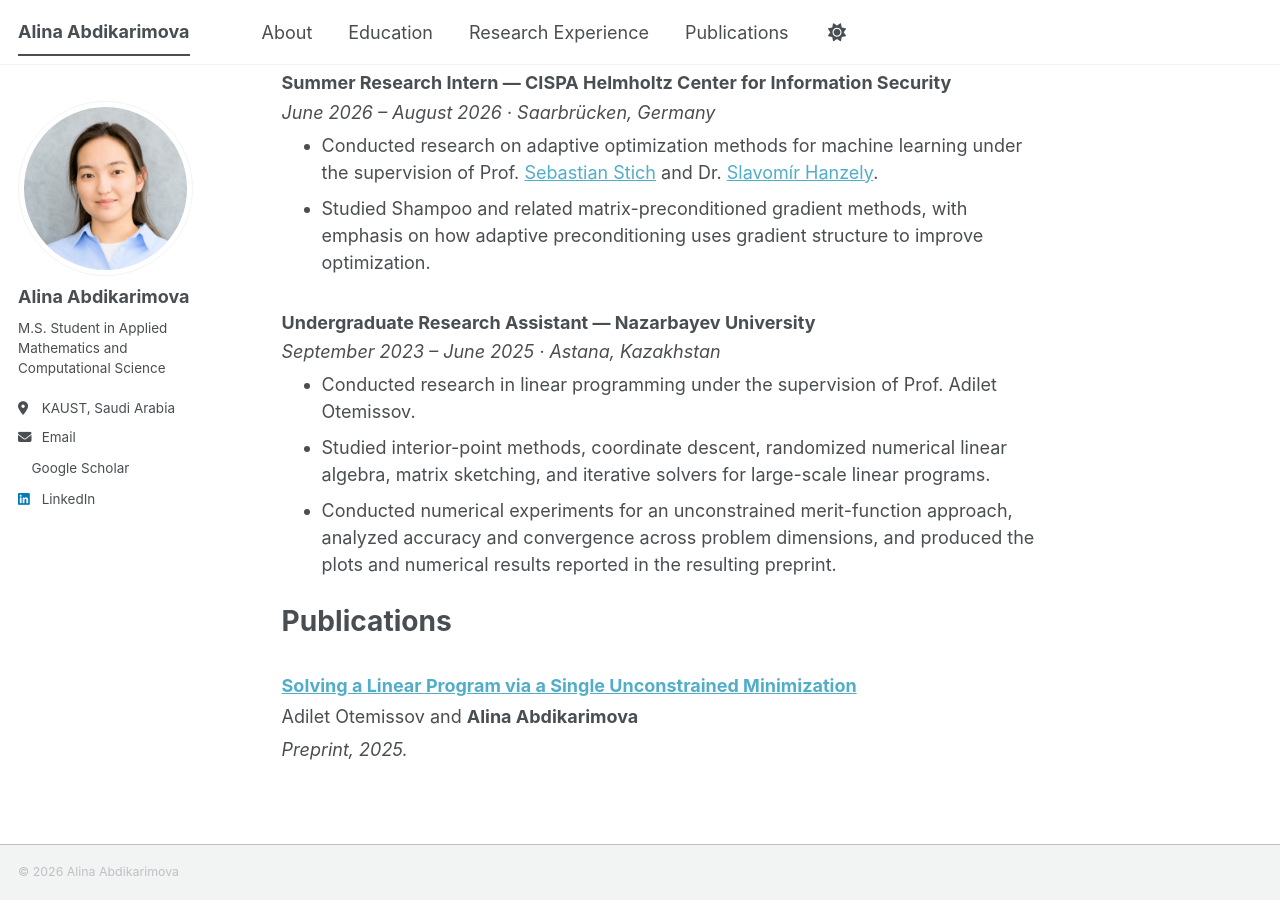
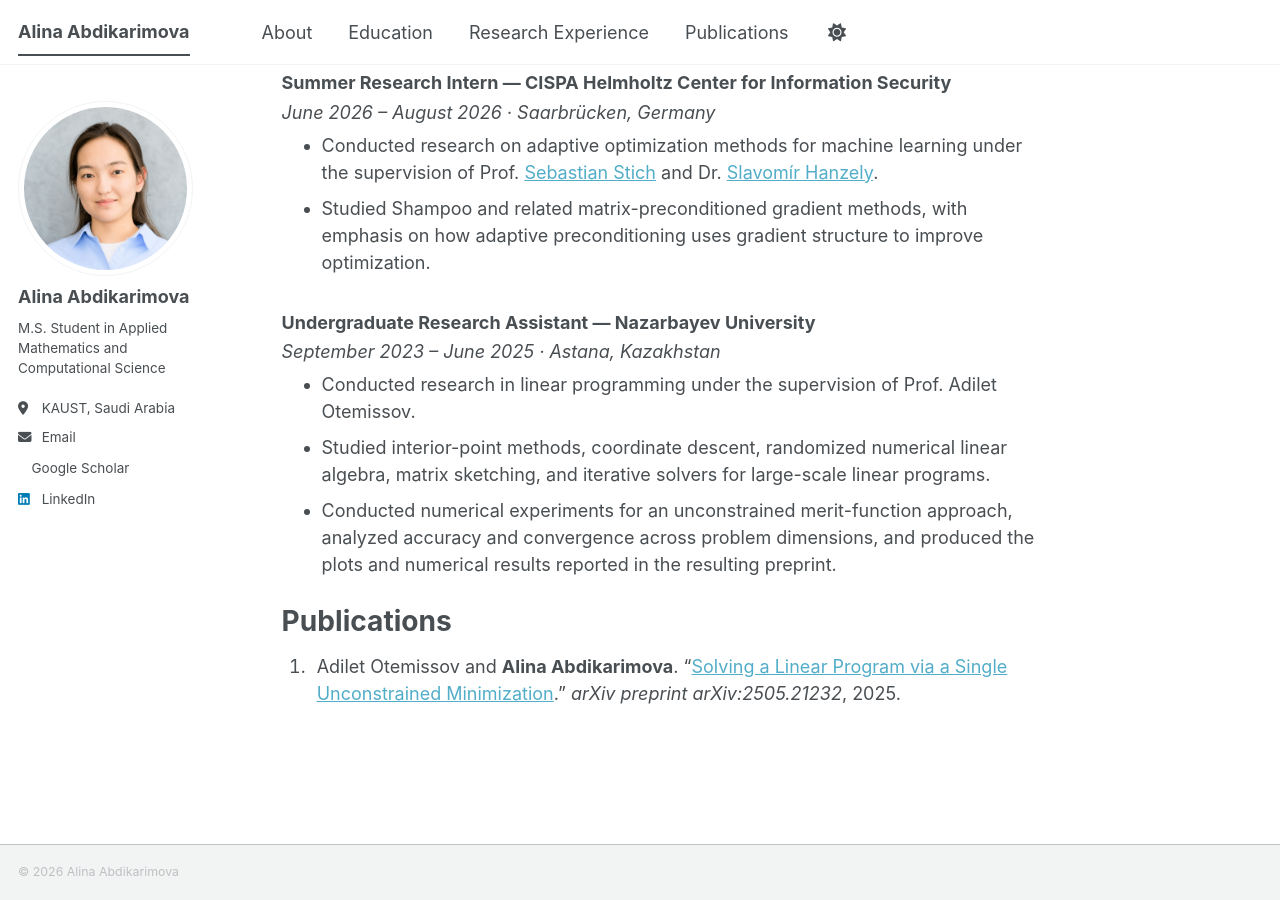
Before and after one commit to alinaabdikarimova/alinaabdikarimova.github.io, a Jekyll site: the page built from _pages/about.md, in a window 1280 px wide and 900 px high, scrolled down 779 px. Built offline with Jekyll 4.4.1, drawn with Linux system fonts in a browser that asks for light colours; a style sheet for code colours, icons or effects is not loaded.

Commit message:
Format publication as academic citation

```diff
--- a/_pages/about.md
+++ b/_pages/about.md
@@ -56,10 +56,10 @@ Research Experience {#research-experience}
 Publications {#publications}
 ======
 
-<article>
-  <h3 style="margin-bottom: 0.35rem;">
-    <a href="https://arxiv.org/abs/2505.21232" target="_blank" rel="noopener noreferrer">Solving a Linear Program via a Single Unconstrained Minimization</a>
-  </h3>
-  <p style="margin: 0 0 0.35rem;">Adilet Otemissov and <strong>Alina Abdikarimova</strong></p>
-  <p style="margin: 0;"><em>Preprint, 2025.</em></p>
-</article>
+<ol style="padding-left: 1.6rem; margin-top: 0.5rem;">
+  <li style="padding-left: 0.35rem; margin-bottom: 0.75rem;">
+    Adilet Otemissov and <strong>Alina Abdikarimova</strong>.
+    “<a href="https://arxiv.org/abs/2505.21232" target="_blank" rel="noopener noreferrer">Solving a Linear Program via a Single Unconstrained Minimization</a>.”
+    <em>arXiv preprint arXiv:2505.21232</em>, 2025.
+  </li>
+</ol>
```
